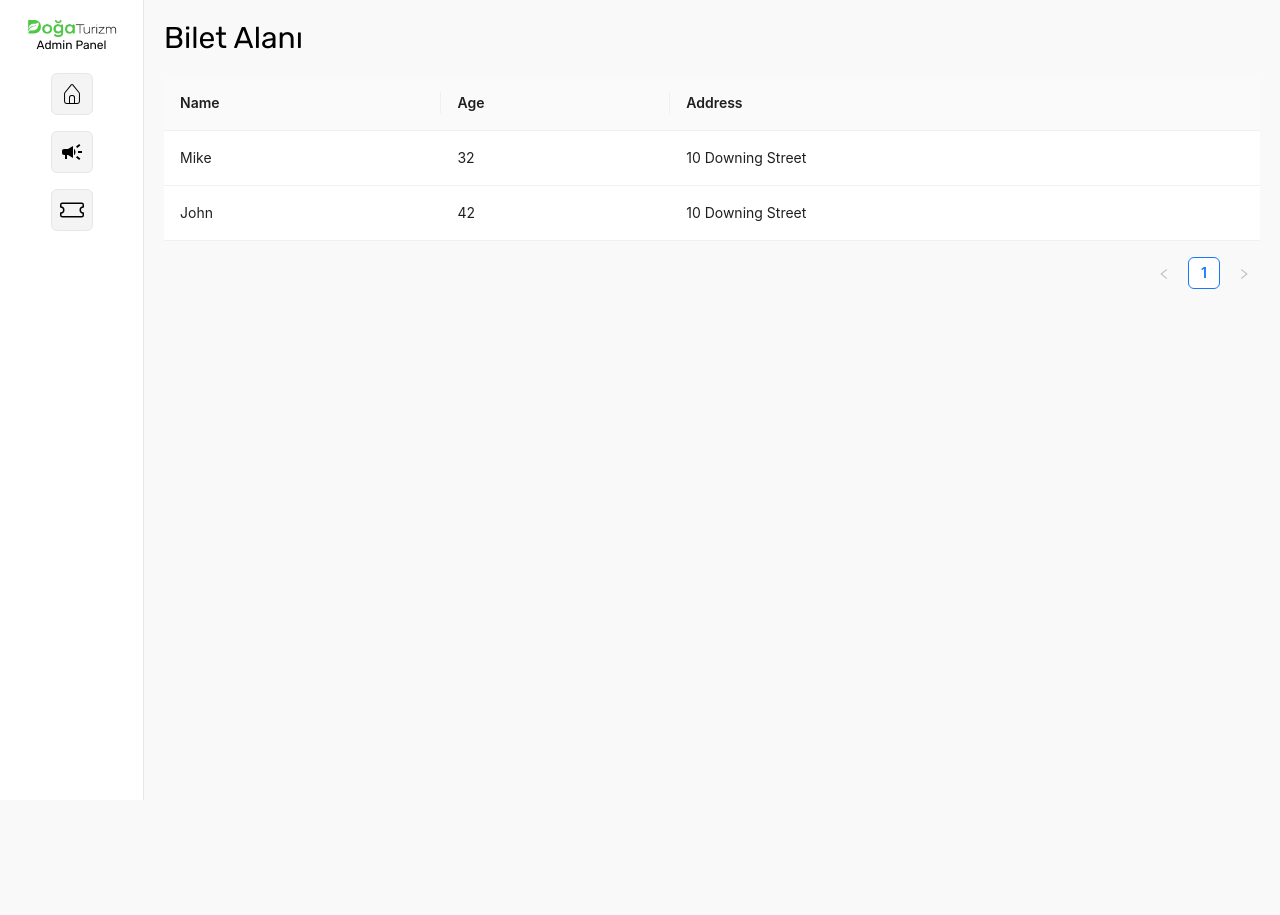
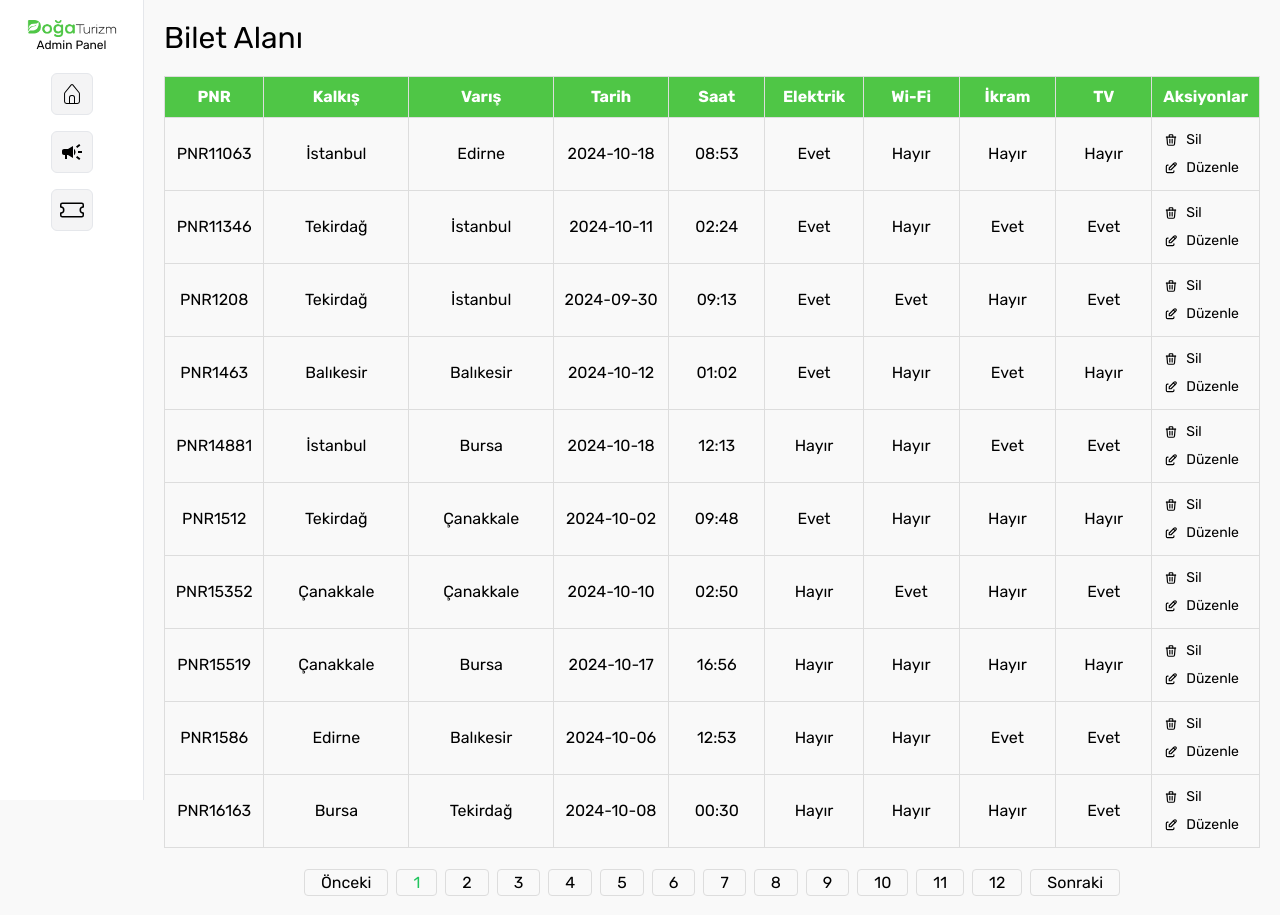
Before and after one commit to ozmberkan/doga-turizm, a React (Vite) app: page /admin/tickets in a window 1280 px wide. Before the commit the page ends 800 px from the top, so only its background shows below. Built offline with nearby package versions, Linux system fonts and the light colour scheme.

Commit message:
admin paneli düzenlemesi paginate kullanımı & sorting

```diff
--- a/package.json
+++ b/package.json
@@ -17,6 +17,7 @@
     "react": "^18.3.1",
     "react-dom": "^18.3.1",
     "react-icons": "^5.2.1",
+    "react-paginate": "^8.2.0",
     "react-router-dom": "^6.26.1"
   },
   "devDependencies": {
--- a/src/data/tickets.json
+++ b/src/data/tickets.js
@@ -1,4 +1,4 @@
-[
+export const tickets = [
   {
     "pnr": "PNR31782",
     "departure": "Edirne",
--- a/src/pages/Admin/AdminCampaign.jsx
+++ b/src/pages/Admin/AdminCampaign.jsx
@@ -1,44 +1,92 @@
-import React from "react";
-import { Table } from "antd";
-
-const dataSource = [
-  {
-    key: "1",
-    name: "Mike",
-    age: 32,
-    address: "10 Downing Street",
-  },
-  {
-    key: "2",
-    name: "John",
-    age: 42,
-    address: "10 Downing Street",
-  },
-];
-
-const columns = [
-  {
-    title: "Name",
-    dataIndex: "name",
-    key: "name",
-  },
-  {
-    title: "Age",
-    dataIndex: "age",
-    key: "age",
-  },
-  {
-    title: "Address",
-    dataIndex: "address",
-    key: "address",
-  },
-];
+import React, { useState } from "react";
+import { TbEdit, TbTrash } from "react-icons/tb";
 
 const AdminCampaign = () => {
   return (
     <div className="p-5 font-rubik flex flex-col gap-y-5 w-full">
       <h1 className="text-3xl">Kampanya Alanı</h1>
-      <Table dataSource={dataSource} columns={columns} />
+      <table className="table">
+        <thead className="bg-[#4FC646] text-white">
+          <tr>
+            <th className="cursor-pointer" onClick={() => handleSort("pnr")}>
+              Görsel
+            </th>
+            <th
+              className="cursor-pointer"
+              onClick={() => handleSort("departure")}
+            >
+              Önceki Fiyat
+            </th>
+            <th
+              className="cursor-pointer"
+              onClick={() => handleSort("arrival")}
+            >
+              İndirimli Fiyat
+            </th>
+
+            <th>Aksiyonlar</th>
+          </tr>
+        </thead>
+        <tbody>
+          <tr>
+            <td>
+              <tr>Görsel</tr>
+            </td>
+            <td>
+              <tr>Önceki Fiyat</tr>
+            </td>
+            <td>
+              <tr> İndirimli Fiyat</tr>
+            </td>
+            <td>
+              <button className="p-1 hover:bg-zinc-200 rounded mr-2 text-center text-sm flex items-center gap-x-2 w-full">
+                <TbTrash /> Sil
+              </button>
+              <button className="p-1 hover:bg-zinc-200 rounded mr-2 text-center text-sm flex items-center gap-x-2 w-full">
+                <TbEdit /> Düzenle
+              </button>
+            </td>
+          </tr>
+          <tr>
+            <td>
+              <tr>Görsel</tr>
+            </td>
+            <td>
+              <tr>Önceki Fiyat</tr>
+            </td>
+            <td>
+              <tr> İndirimli Fiyat</tr>
+            </td>
+            <td>
+              <button className="p-1 hover:bg-zinc-200 rounded mr-2 text-center text-sm flex items-center gap-x-2 w-full">
+                <TbTrash /> Sil
+              </button>
+              <button className="p-1 hover:bg-zinc-200 rounded mr-2 text-center text-sm flex items-center gap-x-2 w-full">
+                <TbEdit /> Düzenle
+              </button>
+            </td>
+          </tr>
+          <tr>
+            <td>
+              <tr>Görsel</tr>
+            </td>
+            <td>
+              <tr>Önceki Fiyat</tr>
+            </td>
+            <td>
+              <tr> İndirimli Fiyat</tr>
+            </td>
+            <td>
+              <button className="p-1 hover:bg-zinc-200 rounded mr-2 text-center text-sm flex items-center gap-x-2 w-full">
+                <TbTrash /> Sil
+              </button>
+              <button className="p-1 hover:bg-zinc-200 rounded mr-2 text-center text-sm flex items-center gap-x-2 w-full">
+                <TbEdit /> Düzenle
+              </button>
+            </td>
+          </tr>
+        </tbody>
+      </table>
     </div>
   );
 };
--- a/src/pages/Admin/AdminTickets.jsx
+++ b/src/pages/Admin/AdminTickets.jsx
@@ -1,44 +1,130 @@
-import React from "react";
-import { Table } from "antd";
-
-const dataSource = [
-  {
-    key: "1",
-    name: "Mike",
-    age: 32,
-    address: "10 Downing Street",
-  },
-  {
-    key: "2",
-    name: "John",
-    age: 42,
-    address: "10 Downing Street",
-  },
-];
-
-const columns = [
-  {
-    title: "Name",
-    dataIndex: "name",
-    key: "name",
-  },
-  {
-    title: "Age",
-    dataIndex: "age",
-    key: "age",
-  },
-  {
-    title: "Address",
-    dataIndex: "address",
-    key: "address",
-  },
-];
+import React, { useState } from "react";
+import { tickets } from "../../data/tickets";
+import ReactPaginate from "react-paginate";
+import { TbEdit, TbTrash } from "react-icons/tb";
 
 const AdminCampaign = () => {
+  const [currentPage, setCurrentPage] = useState(0);
+  const [sortConfig, setSortConfig] = useState({
+    key: "pnr",
+    direction: "ascending",
+  });
+  const itemsPerPage = 10;
+
+  const offset = currentPage * itemsPerPage;
+
+  const handlePageChange = ({ selected }) => {
+    setCurrentPage(selected);
+  };
+
+  const handleSort = (key) => {
+    let direction = "ascending";
+    if (sortConfig.key === key && sortConfig.direction === "ascending") {
+      direction = "descending";
+    }
+    setSortConfig({ key, direction });
+  };
+
+  const sortedTickets = [...tickets].sort((a, b) => {
+    if (a[sortConfig.key] < b[sortConfig.key]) {
+      return sortConfig.direction === "ascending" ? -1 : 1;
+    }
+    if (a[sortConfig.key] > b[sortConfig.key]) {
+      return sortConfig.direction === "ascending" ? 1 : -1;
+    }
+    return 0;
+  });
+
+  const currentTickets = sortedTickets.slice(offset, offset + itemsPerPage);
+
   return (
     <div className="p-5 font-rubik flex flex-col gap-y-5 w-full">
       <h1 className="text-3xl">Bilet Alanı</h1>
-      <Table dataSource={dataSource} columns={columns} />
+      <table className="table">
+        <thead className="bg-[#4FC646] text-white">
+          <tr>
+            <th className="cursor-pointer" onClick={() => handleSort("pnr")}>
+              PNR
+            </th>
+            <th
+              className="cursor-pointer"
+              onClick={() => handleSort("departure")}
+            >
+              Kalkış
+            </th>
+            <th
+              className="cursor-pointer"
+              onClick={() => handleSort("arrival")}
+            >
+              Varış
+            </th>
+            <th className="cursor-pointer" onClick={() => handleSort("date")}>
+              Tarih
+            </th>
+            <th className="cursor-pointer" onClick={() => handleSort("time")}>
+              Saat
+            </th>
+            <th
+              className="cursor-pointer"
+              onClick={() => handleSort("electric")}
+            >
+              Elektrik
+            </th>
+            <th className="cursor-pointer" onClick={() => handleSort("wifi")}>
+              Wi-Fi
+            </th>
+            <th className="cursor-pointer" onClick={() => handleSort("food")}>
+              İkram
+            </th>
+            <th className="cursor-pointer" onClick={() => handleSort("tv")}>
+              TV
+            </th>
+            <th>Aksiyonlar</th>
+          </tr>
+        </thead>
+        <tbody>
+          {currentTickets.map((ticket, index) => (
+            <tr key={index}>
+              <td>{ticket.pnr}</td>
+              <td>{ticket.departure}</td>
+              <td>{ticket.arrival}</td>
+              <td>{ticket.date}</td>
+              <td>{ticket.time}</td>
+              <td>{ticket.electric ? "Evet" : "Hayır"}</td>
+              <td>{ticket.wifi ? "Evet" : "Hayır"}</td>
+              <td>{ticket.food ? "Evet" : "Hayır"}</td>
+              <td>{ticket.tv ? "Evet" : "Hayır"}</td>
+              <td>
+                <button className="p-1 hover:bg-zinc-200 rounded mr-2 text-center text-sm flex items-center gap-x-2 w-full">
+                  <TbTrash /> Sil
+                </button>
+                <button className="p-1 hover:bg-zinc-200 rounded mr-2 text-center text-sm flex items-center gap-x-2 w-full">
+                  <TbEdit /> Düzenle
+                </button>
+              </td>
+            </tr>
+          ))}
+        </tbody>
+      </table>
+      <ReactPaginate
+        previousLabel={"Önceki"}
+        nextLabel={"Sonraki"}
+        breakLabel={"..."}
+        pageCount={Math.ceil(tickets.length / itemsPerPage)}
+        marginPagesDisplayed={2}
+        pageRangeDisplayed={12}
+        onPageChange={handlePageChange}
+        containerClassName={"pagination"}
+        pageClassName={"page-item mx-1"}
+        pageLinkClassName={"page-link"}
+        previousClassName={"page-item mx-1"}
+        previousLinkClassName={"page-link"}
+        nextClassName={"page-item mx-1"}
+        nextLinkClassName={"page-link"}
+        breakClassName={"page-item mx-1"}
+        breakLinkClassName={"page-link"}
+        activeClassName={"text-green-500"}
+      />
     </div>
   );
 };
--- a/src/tailwind.css
+++ b/src/tailwind.css
@@ -7,6 +7,87 @@ body{
 }
 
 .ant-picker-focused {
-  border-color: #16a34a !important; /* Yeşil renk */
-  box-shadow: 0 0 0 2px rgba(22, 163, 74, 0.2) !important; /* Yeşil odaklanma efekti */
+  border-color: #16a34a !important;
+  box-shadow: 0 0 0 2px rgba(22, 163, 74, 0.2) !important;
 }
+
+
+
+.table {
+  width: 100%;
+  border-collapse: collapse;
+}
+
+.table th,
+.table td {
+  border: 1px solid #ddd;
+  padding: 8px;
+  text-align: center;
+}
+
+.table th:nth-child(1),
+.table td:nth-child(1) {
+  width: 100px;
+}
+
+.table th:nth-child(2),
+.table td:nth-child(2) {
+  width: 150px;
+}
+
+.table th:nth-child(3),
+.table td:nth-child(3) {
+  width: 150px;
+}
+
+.table th:nth-child(4),
+.table td:nth-child(4) {
+  width: 120px;
+}
+
+.table th:nth-child(5),
+.table td:nth-child(5) {
+  width: 100px;
+}
+
+.table th:nth-child(6),
+.table td:nth-child(6) {
+  width: 100px;
+}
+
+.table th:nth-child(7),
+.table td:nth-child(7) {
+  width: 100px;
+}
+
+.table th:nth-child(8),
+.table td:nth-child(8) {
+  width: 100px;
+}
+
+.table th:nth-child(9),
+.table td:nth-child(9) {
+  width: 100px;
+}
+
+.table th:nth-child(10),
+.table td:nth-child(10) {
+  width: 20px;
+}
+
+.pagination {
+  display: flex;
+  justify-content: center;
+  margin-top: .2rem;
+}
+
+.page-item {
+  margin: 0 0.25rem;
+}
+
+.page-link {
+  padding: 0.2rem 1rem;
+  border: 1px solid #ddd;
+  border-radius: 0.25rem;
+  text-align: center;
+}
```
Also changed, not shown: 1 other file (tests, documents, lock files or other folders).
